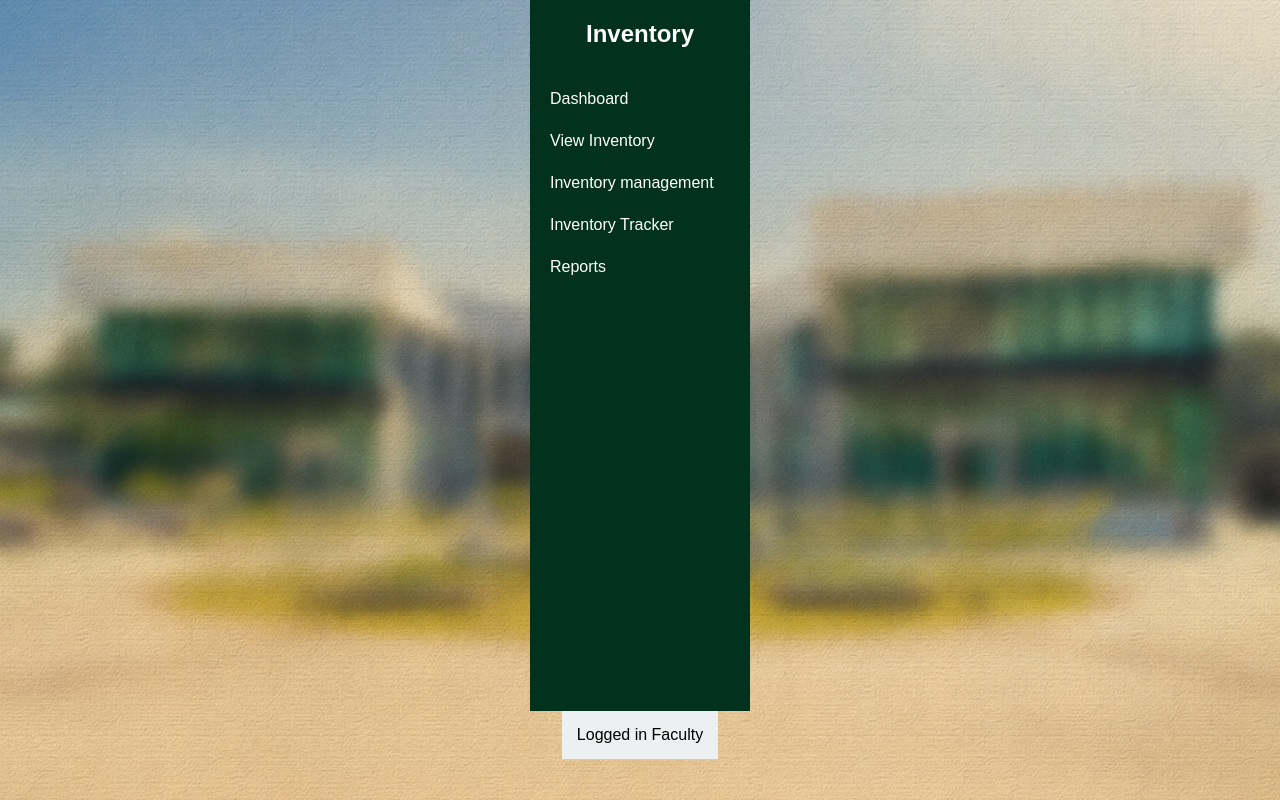
After one commit to CarlJulius/CReaTE_IMS-BTS, a Flask app: template Templates/base.html in a window 1280 px wide. The commit adds this page. Run offline with Flask 3, Linux system fonts and the light colour scheme; the template is opened without the code that fills it, so the values that code supplies are empty.

Commit message:
Added new templates

```diff
--- /dev/null
+++ b/Templates/base.html
@@ -0,0 +1,44 @@
+<!DOCTYPE html>
+<html>
+<head>
+    <title>{% block title %}CreATe Inventory Management System{% endblock %}</title>
+
+    <link rel="stylesheet" type="text/css" href="{{ url_for('static', filename='style.css') }}">
+    <link rel ="icon" type ="image/png" href="{{ url_for('static', filename='img/CSU-logo.png') }}">
+</head>
+
+<body>
+
+<!-- Sidebar -->
+
+<div class="sidebar">
+
+    <h2>Inventory</h2>
+
+    <a href="/">Dashboard</a>
+    <a href="/inventory">View Inventory</a>
+    <a href="/add_inventory">Inventory management</a>
+    <a href="/borrow">Inventory Tracker</a>
+    <a href = "/reports">Reports</a>
+
+</div>
+
+<!-- Main section -->
+
+<div class="main">
+
+    <div class="topbar">
+        Logged in Faculty
+    </div>
+
+    <div class="content">
+
+        {% block content %}
+        {% endblock %}
+
+    </div>
+
+</div>
+
+</body>
+</html>
--- a/app.py
+++ b/app.py
@@ -21,4 +21,4 @@ def index():
     return render_template('index.html')
 
 if __name__ == '__main__':
-    app.run(debug=True, host='localhost', port=5000)
+    app.run(debug=True, host='0.0.0.0', port=8000)
--- /dev/null
+++ b/static/style.css
@@ -0,0 +1,151 @@
+
+body{
+    margin:0;
+    font-family:Arial;
+    display:flex;
+}
+
+/* Sidebar */
+
+.sidebar{
+    width:220px;
+    height:100vh;
+    background:#02321d;
+    color:white;
+    padding-top:20px;
+}
+
+.sidebar h2{
+    text-align:center;
+    margin-bottom:30px;
+}
+
+.sidebar a{
+    display:block;
+    padding:12px 20px;
+    color:white;
+    text-decoration:none;
+}
+
+.sidebar a:hover{
+    background:#34495e;
+}
+
+/* Main area */
+
+.main{
+    flex:1;
+    display:flex;
+    flex-direction:column;
+}
+
+/* Topbar */
+
+.topbar{
+    background:#ecf0f1;
+    padding:15px;
+    border-bottom:1px solid #ccc;
+}
+
+/* Page content */
+
+.content{
+    padding:20px;
+}
+
+/* THIS IS LANDING PAGE CSS */
+* {
+    margin: 0;
+    padding: 0;
+    box-sizing: border-box;
+    font-family: Arial, sans-serif;
+}
+
+body {
+    height: 100vh;
+    background: url("../static/img/bg_cover.png") no-repeat center center/cover;
+    display: flex;
+    flex-direction: column; /* This stacks the Title and Container vertically */
+    justify-content: center;
+    align-items: center;
+}
+
+
+/* New styles for your Title class */
+.Title {
+    position: relative;
+    z-index: 1; /* Brings the text above the dark overlay */
+    margin-bottom: 30px; /* Adds breathing room between the title and the buttons */
+    text-align: center;
+}
+
+.Title h1 {
+    color: white; /* Makes the text white */
+    font-size: 2rem; /* Makes the title nice and big */
+    text-shadow: 2px 2px 8px rgba(0, 0, 0, 0.7); /* Adds a subtle shadow to make it pop against the background */
+}
+
+.logo {
+    height: 200px; /* Sets a specific height */
+    width: 200px;  /* MUST have a width to show the background image */
+    background: url("../static/img/CSU-logo.png") no-repeat center center/contain; /* Changed cover to contain */
+    position: relative;
+    z-index: 1; /* Brings the logo above the dark overlay */
+    margin-bottom: 15px; /* Adds a little space between the logo and the title */
+}
+
+.container {
+    position: relative;
+    z-index: 1; /* Brings the container above the dark overlay */
+
+    /* Glassmorphism Styling */
+    background: rgba(255, 255, 255, 0.15); /* Semi-transparent white background */
+    backdrop-filter: blur(12px); /* Creates the frosted glass blur effect */
+    -webkit-backdrop-filter: blur(12px); /* Ensures it works on Safari */
+    border: 1px solid rgba(255, 255, 255, 0.3); /* Adds a subtle reflection edge */
+
+    /* Original Layout Styling */
+    padding: 40px;
+    border-radius: 12px;
+    text-align: center;
+    width: 400px;
+    box-shadow: 0 8px 32px rgba(0, 0, 0, 0.3); /* Softened the shadow slightly to fit the glass look */
+}
+
+/* Button styles */
+.btn {
+    display: block;
+    width: 100%;
+    padding: 12px;
+    margin-bottom: 15px;
+    border: none;
+    border-radius: 8px;
+    font-size: 16px;
+    cursor: pointer;
+    transition: 0.3s;
+    text-decoration: none;
+    text-align: center;
+}
+
+/* Removes margin from the last button so it aligns perfectly */
+.btn:last-child {
+    margin-bottom: 0;
+}
+
+.student-btn {
+    background-color: #007BFF;
+    color: white;
+}
+
+.student-btn:hover {
+    background-color: #0056b3;
+}
+
+.admin-btn {
+    background-color: #28a745;
+    color: white;
+}
+
+.admin-btn:hover {
+    background-color: #1e7e34;
+}
```
Also changed, not shown: Templates/base_student.html (added, +44 -0 lines), Templates/index.html (+18 -2 lines), forms.py (added, +14 -0 lines), static/img/CSU-logo.png (added), static/img/bg_cover.png (added), 1 other file.
